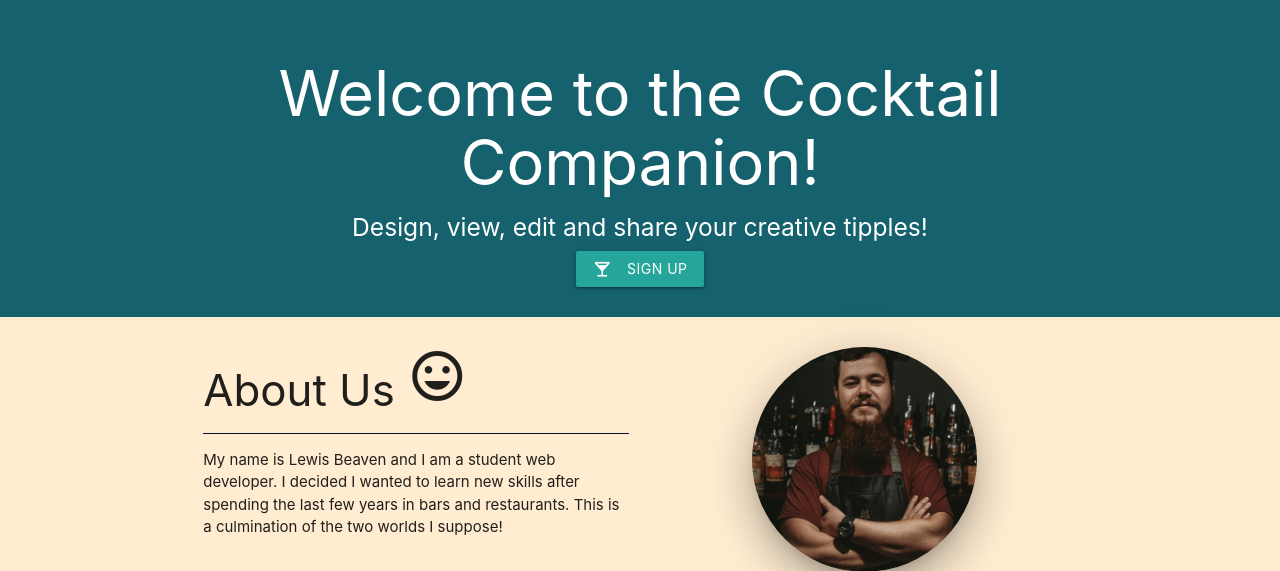
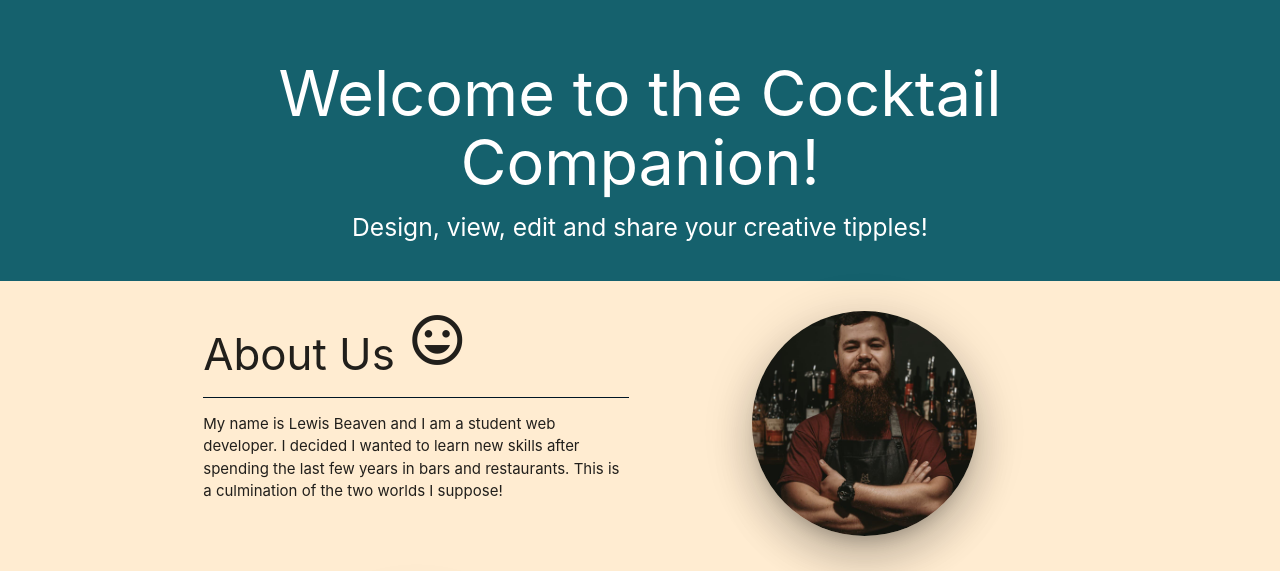
Before and after one commit to LewBeavenDev/CocktailCompanion, a Flask app: page / in a window 1280 px wide. Shown: the part 865-1436 px from the top of the page. Run offline with Flask 3, Linux system fonts and the light colour scheme; the visitor is signed in with stand-in values (Sample User, id 1).

Commit message:
fixed sign up button on homepage

```diff
--- a/thecocktailcompanion/templates/home.html
+++ b/thecocktailcompanion/templates/home.html
@@ -13,9 +13,13 @@
   <div class="center-align container">
     <h1>Welcome to the Cocktail Companion!</h1>
     <h5>Design, view, edit and share your creative tipples!</h5>
-    <a class="waves-effect waves-light btn pulse"
+    {% if current_user.is_authenticated %} {% else %}
+    <a
+      href="{{ url_for('main.register') }}"
+      class="waves-effect waves-light btn pulse"
       ><i class="material-icons left">local_bar</i>Sign Up</a
     >
+    {% endif %}
   </div>
 </section>
 <section id="infoSection">
```
